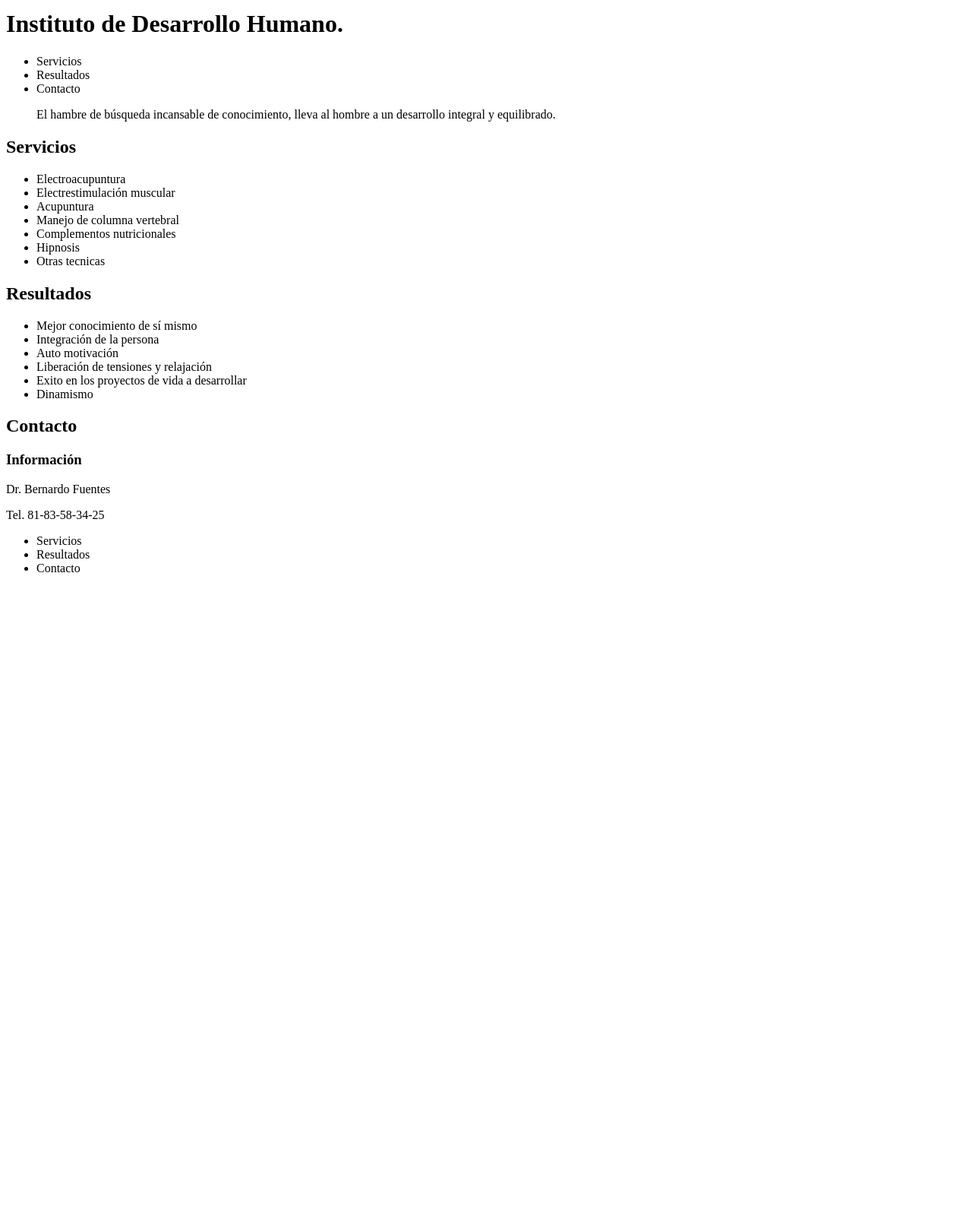
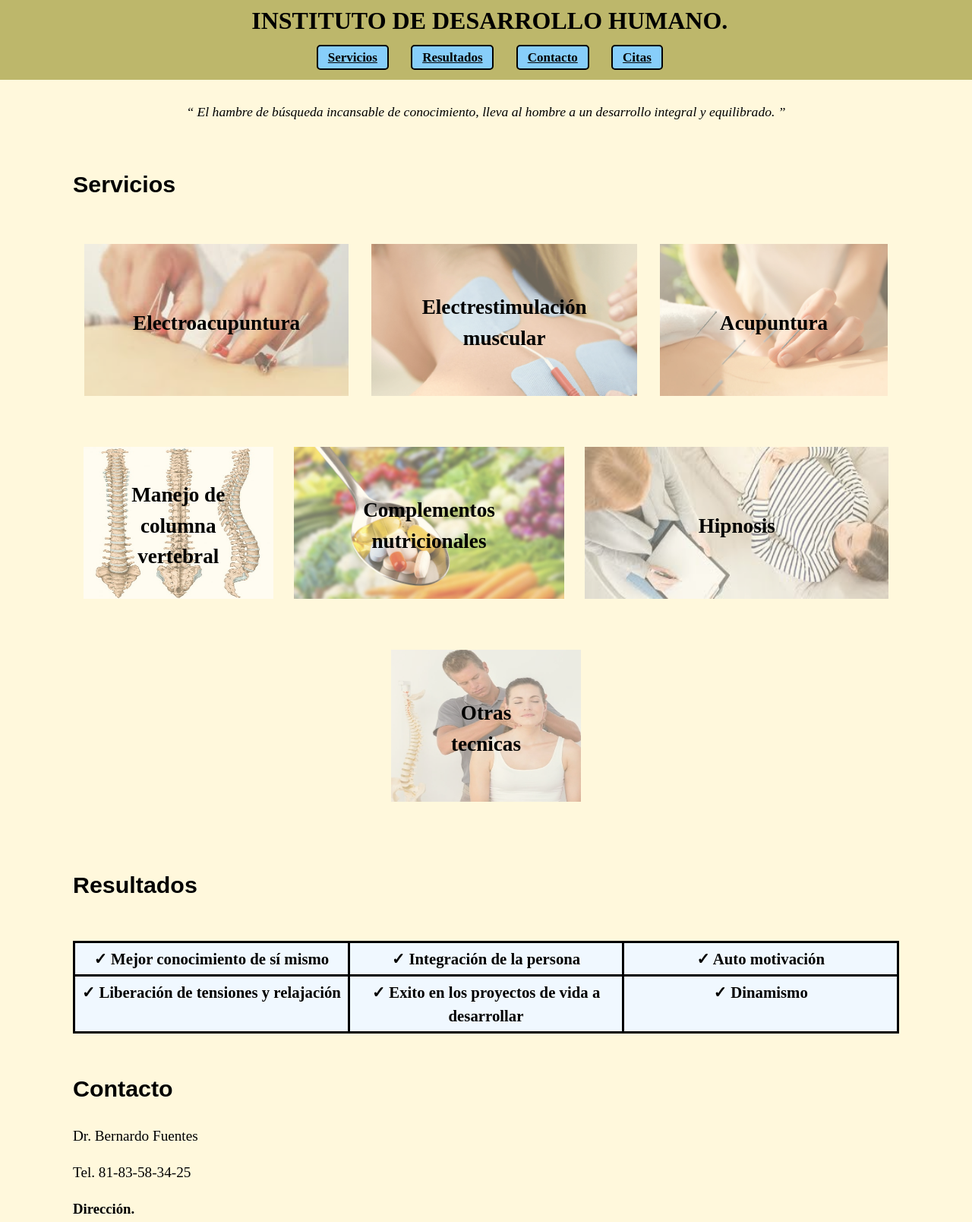
Before and after one commit to UrielFuentes98/HealthClinicPage, a website: page index.html in a window 1280 px wide. Shown: the part 8-1616 px from the top of the page at 76% size. Before the commit the page ends 800 px from the top, so only its background shows below. Drawn offline with Linux system fonts and the light colour scheme.

Commit message:
Basic layout of static page.

```diff
--- /dev/null
+++ b/css/main-styles.css
@@ -0,0 +1,185 @@
+/* Main elements definitions */
+
+html {
+    scroll-padding-top: 112px;
+}
+body {
+    font: 1em/1.5 "Times New Roman", Times, serif;
+    background-color: cornsilk;
+    margin: 0;
+    display: flex;
+    flex-direction: column;
+    padding-top: 112px;
+}
+
+main {
+    width: 85%;
+    margin: auto;
+    flex-grow: 1;
+}
+
+h2 {
+    font-size: 1.9em;
+    font-family: Arial, Helvetica, sans-serif;
+}
+header {
+    background-color: darkkhaki;
+    padding: 0.3em;
+    position: fixed;
+    top: 0;
+    width: 100%;
+    z-index: 1;
+}
+
+footer {
+    background-color: cadetblue;
+}
+
+/* Header definitions. */
+
+#main-title {
+    text-align: center;
+    margin: 0.2em 0;
+    text-transform: uppercase;
+}
+
+.nav-list-main {
+    text-align: center;
+    margin: 0.5rem 0;
+}
+
+.nav-list-main a {
+    color: black;
+    font-weight: bold;
+    font-size: 17px;
+    display: inline-block;
+    margin: 0 0.8rem;
+    padding: 0.1rem 0.8rem;
+    border: solid 2px black;
+    border-radius: 5px;
+    background-color: lightskyblue;
+}
+
+.nav-list-main a:hover {
+    background-color: cornflowerblue;
+}
+
+.main-quote {
+    text-align: center;
+    font-style: italic;
+    display: block;
+    padding: 30px 0;
+    margin-bottom: 30px;
+    font-size: 1.1rem;
+}
+
+/* Servicios */
+
+.images-grid {
+  display: flex; /* wrapping flexbox */
+  flex-wrap: wrap;
+  justify-content: space-around;
+  margin-bottom: 50px;
+}
+
+.grid-item {
+    flex-basis: 250px;
+    list-style-type: none;
+    padding: 30px 0;
+    cursor: default;
+    position: relative;
+}
+
+
+.image-item {
+    height: 200px;
+    opacity: 0.60;
+    max-width: 400px;
+    min-width: 100%;
+}
+
+.text-item {
+    position: absolute;
+    top: 50%;
+    left: 50%;
+    transform: translate(-50%, -50%);;
+    font-weight: bold;
+    font-size: 1.7rem;
+    text-align: center;
+}
+
+.text-item-p-ser {
+    position: absolute;
+    top: 50%;
+    left: 50%;
+    transform: translate(-50%, -50%);;
+    display: none;
+    font-size: 1.3rem;
+    text-align: center;
+    width: 80%;
+}
+
+.grid-item:hover .text-item-p-ser {
+    display: block;
+}
+
+.grid-item:hover .text-item {
+    display: none;
+}
+
+/* Resultados */
+
+.resul-container,
+.resul-item {
+    border-style: solid;
+    border-color: black;
+}
+
+.resul-container {
+    display: flex;
+    justify-content: center;
+    flex-wrap: wrap;
+    border-width: 3px 0 0 3px;
+    padding: 0;
+    margin: 50px 0;
+}
+
+.resul-item {
+    list-style-type: none;
+    flex: 1 0 30%;
+    text-align: center;
+    border-width: 0 3px 3px 0;
+    font-weight: bold;
+    font-size: 1.3rem;
+    padding: 5px;
+    background-color: aliceblue;
+}
+
+.resul-item::before {
+    content: '✓ ';
+}
+
+/* Contacto */
+
+.contact-text {
+    font-size: 1.2rem;
+}
+
+/* Footer */
+
+.nav-list-footer {
+    display: flex;
+    justify-content: center;
+}
+
+.nav-list-footer > li {
+    list-style-type: none;
+    margin: 0 40px;
+}
+
+.nav-list-footer > li > a {
+    color: black;
+}
+.nav-list-footer > li > a:hover {
+    color:darkblue;
+}
--- a/index.html
+++ b/index.html
@@ -3,56 +3,101 @@
 <html>
     <head>
         <title>Instituto de Desarrollo Humano.</title>
+        <link rel="stylesheet" href="css/main-styles.css">
     </head>
     <body>
         <header>
             <h1 id="main-title">Instituto de Desarrollo Humano.</h1>
-                <ul class="nav-list">
-                   <li>Servicios</li>
-                   <li>Resultados</li>
-                   <li>Contacto</li>
+                <div class="nav-list-main">
+                   <a class="top-anchor" href="#servicios">Servicios</a>
+                   <a href="#resultados">Resultados</a>
+                   <a href="#contacto">Contacto</a>
+                   <a href="#citas">Citas</a>
                 </ul>
         </header>
         <main>
-            <blockquote>
+            <q class="main-quote">
                 El hambre de búsqueda incansable de conocimiento, lleva al hombre a un
                 desarrollo integral y equilibrado.
-            </blockquote>
-            <section>
+            </q>
+            <section id="servicios">
                 <h2>Servicios</h2>
-                <ul class="images-grid">
-                   <li class="image-item">Electroacupuntura</li>
-                   <li class="image-item">Electrestimulación muscular</li>
-                   <li class="image-item">Acupuntura</li>
-                   <li class="image-item">Manejo de columna vertebral</li>
-                   <li class="image-item">Complementos nutricionales</li>
-                   <li class="image-item">Hipnosis</li>
+                <div class="images-grid">
+                    <div class = "grid-item">
+                        <img src="img/elec-acupuntura.jpg" alt="Electroacupuntura" class="image-item" >
+                        <span class="text-item">Electroacupuntura</span>
+                        <span class="text-item-p-ser">Lorem ipsum dolor sit amet, consectetur adipiscing elit,
+                            sed do eiusmod tempor incididunt ut labore et dolore magna aliqua. </span>
+                    </div>
+                    <div class = "grid-item">
+                        <img class="image-item" src="img/elec-estim-muscular.jpg" alt="Electrestimulación muscular">
+                        <span class="text-item">Electrestimulación muscular</span>
+                        <span class="text-item-p-ser">Lorem ipsum dolor sit amet, consectetur adipiscing elit,
+                            sed do eiusmod tempor incididunt ut labore et dolore magna aliqua. </span>
+                    </div>
+                    <div class = "grid-item">
+                        <img class="image-item" src="img/acupuntura.jpeg" alt="Acupuntura">
+                        <span class="text-item">Acupuntura</span>
+                        <span class="text-item-p-ser">Lorem ipsum dolor sit amet, consectetur adipiscing elit,
+                            sed do eiusmod tempor incididunt ut labore et dolore magna aliqua. </span>
+                    </div>
+                    <div class = "grid-item">
+                        <img class="image-item" src="img/columna.jpg" alt="Manejo de columna vertebral">
+                        <span class="text-item">Manejo de columna vertebral</span>
+                        <span class="text-item-p-ser">Lorem ipsum dolor sit amet, consectetur adipiscing elit,
+                            sed do eiusmod tempor incididunt ut labore et dolore magna aliqua. </span>
+                    </div>
+                    <div class = "grid-item">
+                        <img class="image-item" src="img/comp-nutricion.jpg" alt="Complementos nutricionales">
+                        <span class="text-item">Complementos nutricionales</span>
+                        <span class="text-item-p-ser">Lorem ipsum dolor sit amet, consectetur adipiscing elit,
+                            sed do eiusmod tempor incididunt ut labore et dolore magna aliqua. </span>
+                    </div>
+                    <div class = "grid-item">
+                        <img class="image-item" src="img/hipnosis.jpg" alt="Hipnosis">
+                        <span class="text-item">Hipnosis</span>
+                        <span class="text-item-p-ser">Lorem ipsum dolor sit amet, consectetur adipiscing elit,
+                            sed do eiusmod tempor incididunt ut labore et dolore magna aliqua. </span>
+                    </div>
+                    <div class = "grid-item">
+                        <img class="image-item" src="img/quiropraxia.jpg" alt="Otras tecnicas">
+                        <span class="text-item">Otras tecnicas</span>
+                        <span class="text-item-p-ser">Lorem ipsum dolor sit amet, consectetur adipiscing elit,
+                            sed do eiusmod tempor incididunt ut labore et dolore magna aliqua. </span>
+                    </div>
+                    <!--
                    <li class="image-item">Otras tecnicas</li>
+                    -->
+                </div>
+            </section>
+            <section id="resultados">
+                <h2>Resultados</h2>
+                <ul class="resul-container">
+                   <li class="resul-item">Mejor conocimiento de sí mismo</li>
+                   <li class="resul-item">Integración de la persona</li>
+                   <li class="resul-item">Auto motivación</li>
+                   <li class="resul-item">Liberación de tensiones y relajación</li>
+                   <li class="resul-item">Exito en los proyectos de vida a desarrollar</li>
+                   <li class="resul-item">Dinamismo</li>
                 </ul>
             </section>
-            <section>
-                <h2>Resultados</h2>
-                <ul>
-                   <li>Mejor conocimiento de sí mismo</li>
-                   <li>Integración de la persona</li>
-                   <li>Auto motivación</li>
-                   <li>Liberación de tensiones y relajación</li>
-                   <li>Exito en los proyectos de vida a desarrollar</li>
-                   <li>Dinamismo</li>
-                </ul>
+            <section id="contacto">
+                <h2>Contacto</h2>
+                <p class="contact-text">Dr. Bernardo Fuentes</p>
+                <p class="contact-text">Tel. 81-83-58-34-25</p>
+                <h3>Dirección.</h3>
+                <iframe src="https://www.google.com/maps/embed?pb=!1m18!1m12!1m3!1d3596.6095411108436!2d-100.30365508500148!3d25.651081483687108!2m3!1f0!2f0!3f0!3m2!1i1024!2i768!4f13.1!3m3!1m2!1s0x8662bfb5a2a01121%3A0x9a0ea595bc3b076c!2sJuana%20de%20Asbaje%20y%20Ram%C3%ADrez%20205%2C%20Roma%2C%2064700%20Monterrey%2C%20N.L.!5e0!3m2!1ses-419!2smx!4v1609815971229!5m2!1ses-419!2smx" width="600" height="450" frameborder="0" style="border:0;" allowfullscreen="" aria-hidden="false" tabindex="0"></iframe>
             </section>
-            <section>
-                <h2>Contacto</h2>
-                <h3>Información</h3>
-                <p>Dr. Bernardo Fuentes</p>
-                <p>Tel. 81-83-58-34-25</p>
+            <section id="citas">
+                <h2>Agenda una cita.</h2>
             </section>
         </main>
         <footer>
-            <ul class="nav-list">
-                <li>Servicios</li>
-                <li>Resultados</li>
-                <li>Contacto</li>
+            <ul class="nav-list-footer">
+                <li><a href="#servicios">Servicios</a></li>
+                <li><a href="#resultados">Resultados</a></li>
+                <li><a href="#contacto">Contacto</a></li>
+                 <li><a href="#citas">Citas</a></li>
             </ul>
         </footer>
     </body>
```
Also changed, not shown: img/acupuntura.jpeg (added), img/columna.jpg (added), img/comp-nutricion.jpg (added), img/elec-acupuntura.jpg (added), img/elec-estim-muscular.jpg (added), img/hipnosis.jpg (added), img/quiropraxia.jpg (added).
